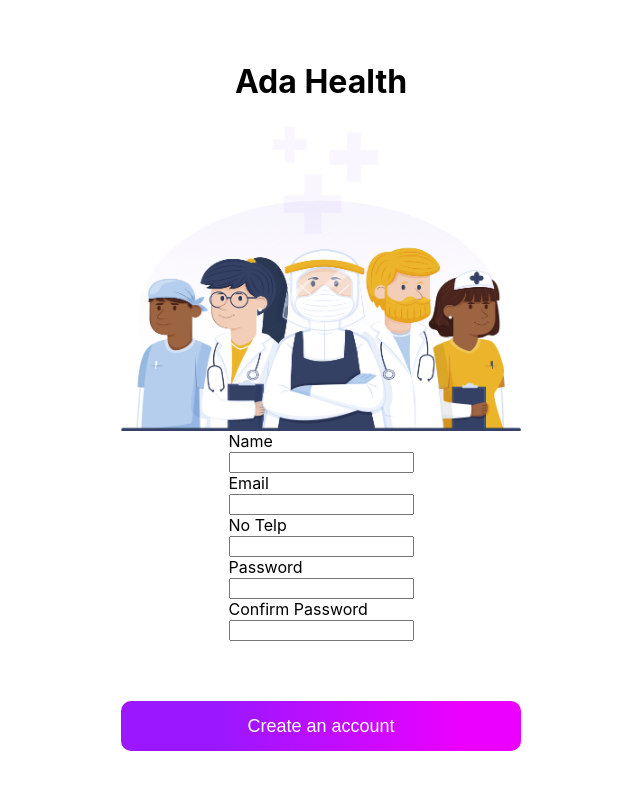
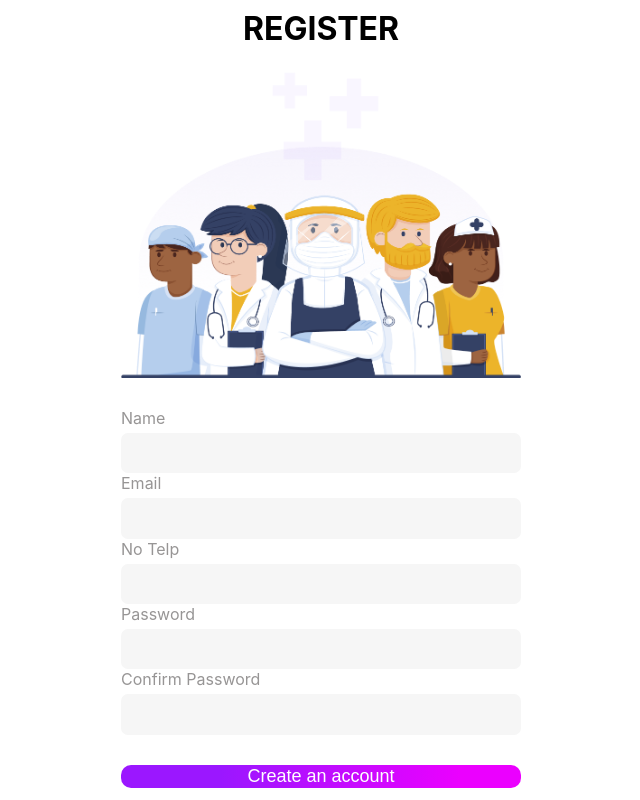
Before and after one commit to alextheodore/LungDiseaseIdentification, a React (Create React App) app: page /register in a window 1280 px wide. Shown: the whole page, without its empty margins (319-959 px from the left). Built offline with nearby package versions, Linux system fonts and the light colour scheme.

Commit message:
update register page

```diff
--- a/src/components/landing/index.css
+++ b/src/components/landing/index.css
@@ -8,9 +8,10 @@
 }
 
 .logo {
-    width: 100vw;
+    width: 90vw;
     max-width: 400px;
     height: auto;
+
 }
 
 .button-primary {
--- a/src/components/login/index.css
+++ b/src/components/login/index.css
@@ -1,7 +1,58 @@
 .button-container {
-    width: 80vw;
-    display: flex;
-    flex-direction: row;
-    justify-content: space-between;
-    align-items: center;
+  width: 80vw;
+  display: flex;
+  flex-direction: row;
+  justify-content: space-between;
+  align-items: center;
 }
+
+.login {
+  margin-top: 30px;
+}
+
+.login-form {
+  width: calc(90vw - 32px);
+  max-width: 368px;
+  height: 6vh;
+  margin-top: 5px;
+  border-radius: 7px;
+  background-color: #f6f6f6;
+  border: none;
+  padding-inline: 16px;
+  font-size: 16px;
+  -webkit-border-radius: 7px;
+  -moz-border-radius: 7px;
+  -ms-border-radius: 7px;
+  -o-border-radius: 7px;
+}
+
+.login-form:focus {
+    outline: none;
+}
+
+.label-login {
+  font-size: 16px;
+  color: #979595;
+}
+
+.button-primary-login {
+  width: 90vw;
+  color: white;
+  font-size: large;
+  height: 50px;
+  margin-top: 60px;
+  margin-bottom: 8px;
+  max-width: 400px;
+  border-radius: 10px;
+  border: none;
+  -webkit-border-radius: 10px;
+  -moz-border-radius: 10px;
+  -ms-border-radius: 10px;
+  -o-border-radius: 10px;
+  background: rgb(155, 23, 255);
+  background: linear-gradient(
+    90deg,
+    rgba(155, 23, 255, 1) 25%,
+    rgba(235, 0, 255, 1) 85%
+  );
+}
--- a/src/components/login/index.js
+++ b/src/components/login/index.js
@@ -4,37 +4,51 @@
 import "./index.css";
 import { useState } from 'react';
 
-
 function LoginComponent() {
   const navigate = useNavigate()
 
-  const [inputValue, setInputValue] = useState('');
+  const [inputValue, setInputValue] = useState({
+    email: '',
+    password: '',
+  });
 
   const  handleChange = (event) => {
-		setInputValue(event.target.value);
+    let field = event.target.name
+    let value = event.target.value
+
+    setInputValue({
+      ...inputValue,
+      [field] : value
+    })
 	};
 
+    function SubmitLogin() {
+      console.log(inputValue);
+    }
+
   return (
+
+
     <>
     <div className="container">
-      <h1 style={{ fontWeight: "bold" }}>Ada Health</h1>
+      <h1 style={{ fontWeight: "bold" }}>LOGIN</h1>
       <img className="logo" src={Logo} alt="logo" />
 
+      <form className='login'>
+	      <label className='label-login'>Email
+        <br></br>
+	      <input  type="email" name='email' onChange={handleChange} className='login-form'/>
+	      </label>
+      </form>
+      <br></br>
       <form>
-	      <label>Email
+	      <label className='label-login'>Password
         <br></br>
-	      <input  type="text"  value={inputValue} onChange={handleChange} />
+	      <input  type="password" name='password' onChange={handleChange} className='login-form' />
 	      </label>
       </form>
 
-      <form>
-	      <label>Password
-        <br></br>
-	      <input  type="text"  value={inputValue} onChange={handleChange} />
-	      </label>
-      </form>
-
-      <button onClick={() => navigate("/login")} className="button-primary">
+      <button onClick={() => SubmitLogin()} className="button-primary-login">
         LOGIN
       </button>
     </div>
--- a/src/components/register/index.css
+++ b/src/components/register/index.css
@@ -0,0 +1,58 @@
+.button-container {
+  width: 80vw;
+  display: flex;
+  flex-direction: row;
+  justify-content: space-between;
+  align-items: center;
+}
+
+.register {
+  margin-top: 30px;
+}
+
+.register-form {
+  width: calc(90vw - 32px);
+  max-width: 368px;
+  height: 4.8vh;
+  margin-top: 5px;
+  border-radius: 7px;
+  background-color: #f6f6f6;
+  border: none;
+  padding-inline: 16px;
+  font-size: 16px;
+  -webkit-border-radius: 7px;
+  -moz-border-radius: 7px;
+  -ms-border-radius: 7px;
+  -o-border-radius: 7px;
+}
+
+.register-form:focus {
+  outline: none;
+}
+
+.label-register {
+  font-size: 16px;
+  color: #979595;
+}
+
+.button-primary-register {
+  width: 90vw;
+  color: white;
+  font-size: large;
+  height: 50px;
+  margin-top: 30px;
+  margin-bottom: 25px;
+  max-width: 400px;
+  border-radius: 10px;
+  border: none;
+  -webkit-border-radius: 10px;
+  -moz-border-radius: 10px;
+  -ms-border-radius: 10px;
+  -o-border-radius: 10px;
+  background: rgb(155, 23, 255);
+  background: linear-gradient(
+    90deg,
+    rgba(155, 23, 255, 1) 25%,
+    rgba(235, 0, 255, 1) 85%
+  );
+}
--- a/src/components/register/index.js
+++ b/src/components/register/index.js
@@ -7,56 +7,70 @@
 function RegisterComponent() {
   const navigate = useNavigate()
 
-  const [inputValue, setInputValue] = useState('');
+  const [inputValue, setInputValue] = useState({
+    name: '',
+    email: '',
+    number: '',
+    password: '',
+    confirm: '',
+  });
 
-  const  handleChange = (event) => {
-		setInputValue(event.target.value);
+  const handleChange = (event) => {
+    let field = event.target.name
+    let value = event.target.value
+
+    setInputValue({
+      ...inputValue,
+      [field] : value
+    })
 	};
+
+  function SubmitRegister() {
+    console.log(inputValue);
+  }
 
   return (
     <>
     <div className="container">
-      <h1 style={{ fontWeight: "bold" }}>Ada Health</h1>
+      <h1 style={{ fontWeight: "bold" }}>REGISTER</h1>
       <img className="logo" src={Logo} alt="logo" />
 
-      <form>
-	      <label>Name
+      <form className='register'>
+	      <label className='label-register'>Name
         <br></br>
-	      <input  type="text"  value={inputValue} onChange={handleChange} />
+	      <input  type="name"  name='name' onChange={handleChange} className='register-form' />
 	      </label>
       </form>
 
       <form>
-	      <label>Email
+	      <label className='label-register'>Email
         <br></br>
-	      <input  type="text"  value={inputValue} onChange={handleChange} />
+	      <input  type="email"  name='email' onChange={handleChange} className='register-form' />
 	      </label>
       </form>
 
       <form>
-	      <label>No Telp
+	      <label className='label-register'>No Telp
         <br></br>
-	      <input  type="text"  value={inputValue} onChange={handleChange} />
+	      <input  type="number"  name='number' onChange={handleChange} className='register-form'/>
 	      </label>
       </form>
 
       <form>
-	      <label>Password
+	      <label className='label-register'>Password
         <br></br>
-	      <input  type="text"  value={inputValue} onChange={handleChange} />
+	      <input  type="password" name='password' onChange={handleChange} className='register-form' />
 	      </label>
       </form>
 
       <form>
-	      <label>Confirm Password
+	      <label className='label-register'>Confirm Password
         <br></br>
-	      <input  type="text"  value={inputValue} onChange={handleChange} />
+	      <input  type="password"  name='password' onChange={handleChange} className='register-form'/>
 	      </label>
       </form>
 
-
-
-      <button onClick={() => navigate("/login")} className="button-primary">
+      <button onClick={() => SubmitRegister()} className="button-primary-register">
         Create an account
       </button>
     </div>
```
